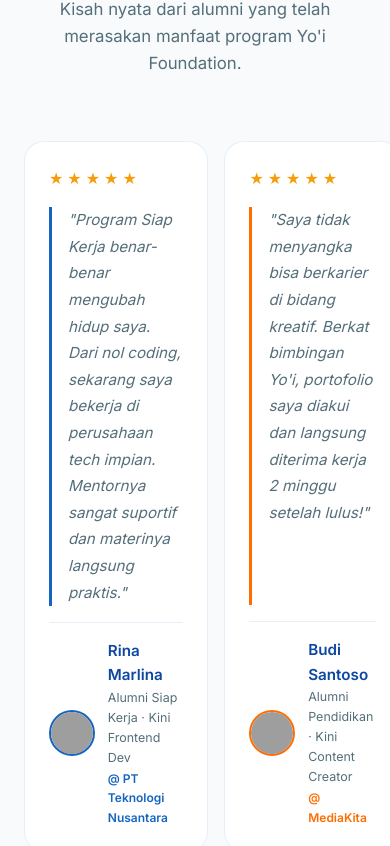
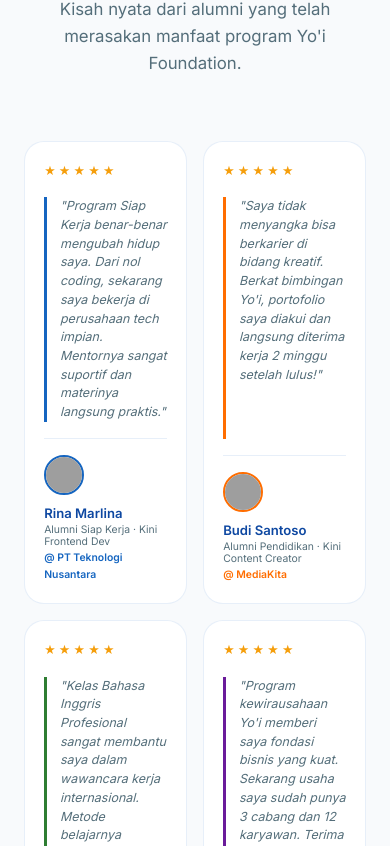
Before and after one commit to anhar-glicth/yoiapp, a React (Vite) app: page / in a window 390 px wide. Shown: the part 2758-3604 px from the top of the page. Built offline with nearby package versions, Linux system fonts and the light colour scheme; grey boxes are pictures that could not be loaded.

Commit message:
feat: create landing page Home component and initial stylesheet

```diff
--- a/src/index.css
+++ b/src/index.css
@@ -475,3 +475,37 @@ h3 { font-size: clamp(1.4rem, 3vw, 2.2rem); }
     padding-bottom: 70px; /* Space for bottom nav */
   }
 }
+.alumni-card {
+  display: flex;
+  flex-direction: column;
+  gap: 1rem;
+  padding: 1.2rem !important;
+}
+
+.alumni-info {
+  display: flex;
+  align-items: center;
+  gap: 0.8rem;
+}
+
+.alumni-comment {
+  font-size: 0.95rem;
+}
+
+@media (max-width: 600px) {
+  .alumni-info {
+    flex-direction: column;
+    align-items: flex-start;
+    gap: 0.5rem;
+  }
+  .alumni-comment {
+    font-size: 0.78rem; /* Smaller text for 2-column mobile */
+    line-height: 1.5 !important;
+  }
+  .alumni-name {
+    font-size: 0.82rem !important;
+  }
+  .alumni-meta {
+    font-size: 0.65rem !important;
+  }
+}
--- a/src/pages/Home.jsx
+++ b/src/pages/Home.jsx
@@ -246,30 +246,29 @@ const Home = () => {
             ].map((item, i) => (
               <motion.div
                 key={i}
-                className="glass-card"
+                className="glass-card alumni-card"
                 initial={{ y: 40, opacity: 0 }}
                 whileInView={{ y: 0, opacity: 1 }}
                 viewport={{ once: true }}
                 transition={{ duration: 0.5, delay: i * 0.1 }}
                 whileHover={{ y: -6, boxShadow: `0 20px 40px ${item.color}18` }}
-                style={{ display: 'flex', flexDirection: 'column', gap: '1rem', cursor: 'default' }}
+                style={{ cursor: 'default' }}
               >
                 {/* Stars */}
-                <div style={{ display: 'flex', gap: '0.25rem' }}>
+                <div style={{ display: 'flex', gap: '0.2rem' }}>
                   {[...Array(item.rating)].map((_, s) => (
-                    <span key={s} style={{ color: '#F59E0B', fontSize: '1rem' }}>★</span>
+                    <span key={s} style={{ color: '#F59E0B', fontSize: '0.8rem' }}>★</span>
                   ))}
                 </div>
 
                 {/* Quote */}
-                <p style={{
+                <p className="alumni-comment" style={{
                   color: 'var(--text-muted)',
-                  fontSize: '0.95rem',
                   lineHeight: 1.75,
                   flex: 1,
                   fontStyle: 'italic',
                   position: 'relative',
-                  paddingLeft: '1rem',
+                  paddingLeft: '0.8rem',
                   borderLeft: `3px solid ${item.color}`,
                 }}>
                   "{item.comment}"
@@ -279,16 +278,16 @@ const Home = () => {
                 <div style={{ height: '1px', background: 'var(--glass-border)' }} />
 
                 {/* Alumni Info */}
-                <div style={{ display: 'flex', alignItems: 'center', gap: '0.8rem' }}>
+                <div className="alumni-info">
                   <img
                     src={item.avatar}
                     alt={item.name}
-                    style={{ width: '46px', height: '46px', borderRadius: '50%', objectFit: 'cover', border: `2px solid ${item.color}` }}
+                    style={{ width: '40px', height: '40px', borderRadius: '50%', objectFit: 'cover', border: `2px solid ${item.color}`, flexShrink: 0 }}
                   />
                   <div>
-                    <div style={{ fontWeight: '700', color: 'var(--text-main)', fontSize: '0.95rem' }}>{item.name}</div>
-                    <div style={{ fontSize: '0.78rem', color: 'var(--text-muted)' }}>{item.role}</div>
-                    <div style={{ fontSize: '0.75rem', color: item.color, fontWeight: '600', marginTop: '0.1rem' }}>@ {item.company}</div>
+                    <div className="alumni-name" style={{ fontWeight: '700', color: 'var(--text-main)', fontSize: '0.9rem' }}>{item.name}</div>
+                    <div className="alumni-meta" style={{ fontSize: '0.72rem', color: 'var(--text-muted)', lineHeight: 1.2 }}>{item.role}</div>
+                    <div className="alumni-meta" style={{ fontSize: '0.7rem', color: item.color, fontWeight: '700', marginTop: '0.1rem' }}>@ {item.company}</div>
                   </div>
                 </div>
               </motion.div>
```
